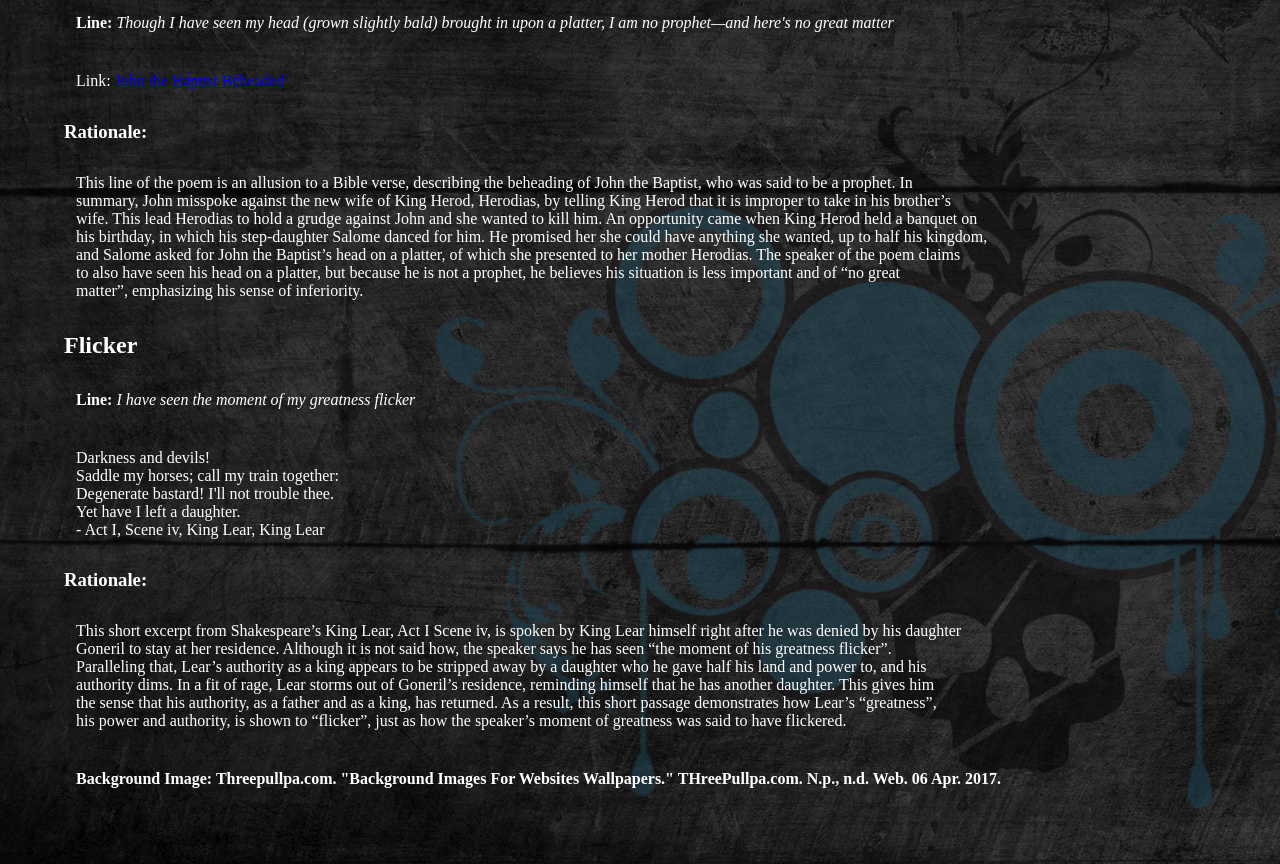
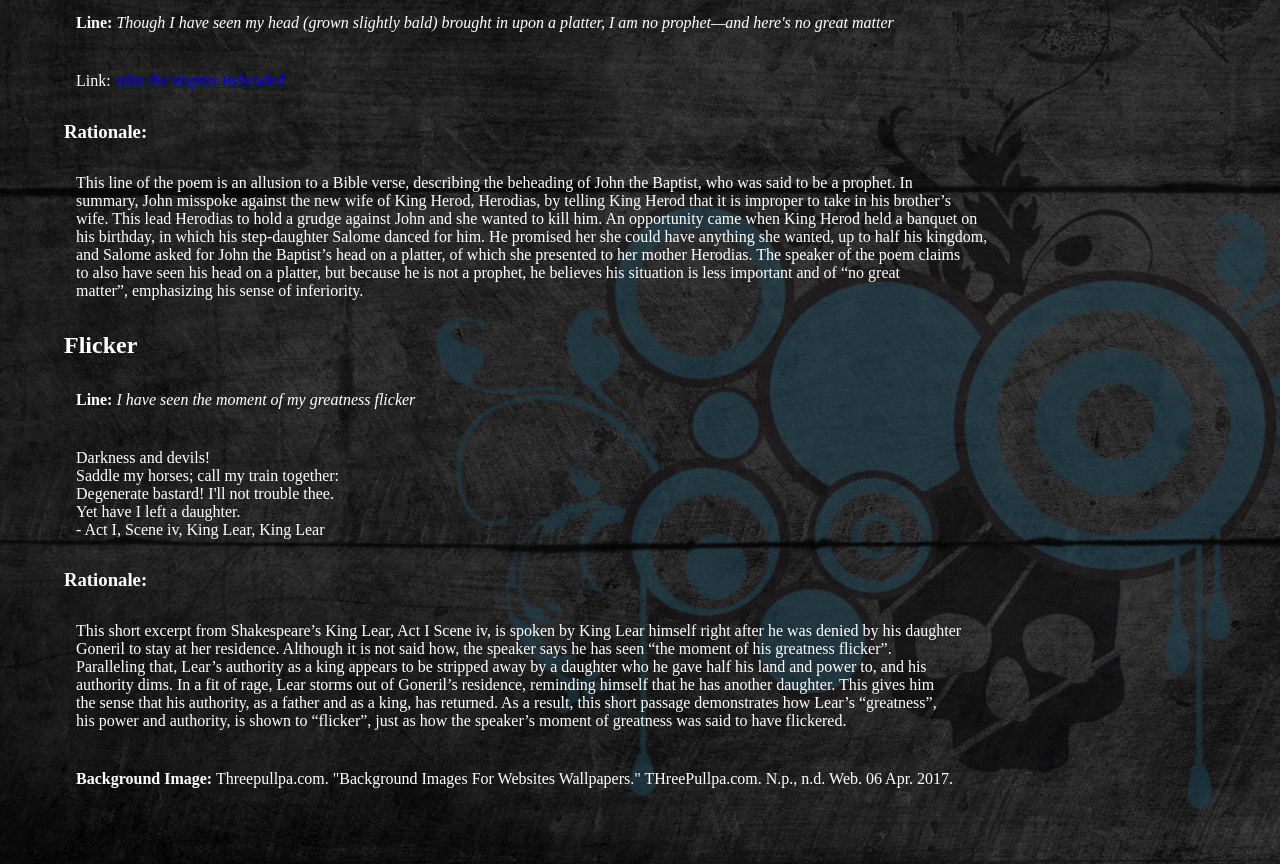
Before and after one commit to eng3u7-02/eng3u7-02.github.io, a plain HTML site: page website.html in a window 1280 px wide. Shown: the part 167-1031 px from the top of the page. Drawn offline with Linux system fonts and the light colour scheme.

Commit message:
Update website.html

```diff
--- a/website.html
+++ b/website.html
@@ -35,6 +35,6 @@
 		<br>the sense that his authority, as a father and as a king, has returned. As a result, this short passage demonstrates how Lear’s “greatness”,
 		<br>his power and authority, is shown to “flicker”, just as how the speaker’s moment of greatness was said to have flickered.</p>
 
-		<p><b>Background Image:<b/> Threepullpa.com. "Background Images For Websites Wallpapers." THreePullpa.com. N.p., n.d. Web. 06 Apr. 2017.</p>
+		<p><b>Background Image:</b> Threepullpa.com. "Background Images For Websites Wallpapers." THreePullpa.com. N.p., n.d. Web. 06 Apr. 2017.</p>
 	</body>
 </html>
```
